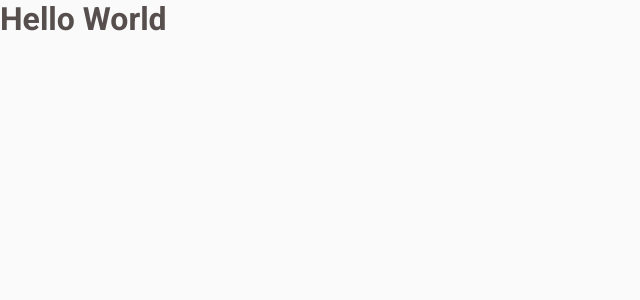
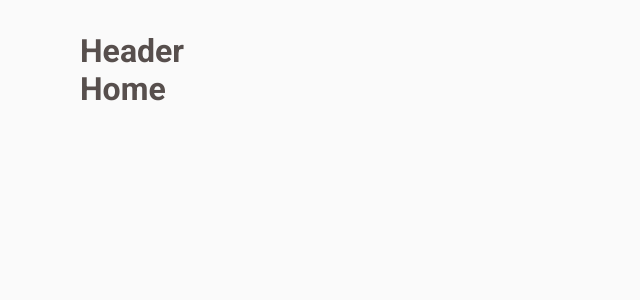
Before and after one commit to pdavinunes/coffee-delivery, a React (Vite) app: page / in a window 1280 px wide. Shown: the top 300 px of the page, without its empty margins (0-640 px from the left). Built offline with nearby package versions, Linux system fonts and the light colour scheme.

Commit message:
feat: add rotas e default layout

```diff
--- a/src/App.tsx
+++ b/src/App.tsx
@@ -1,12 +1,16 @@
 import { ThemeProvider } from 'styled-components'
+import { BrowserRouter } from "react-router-dom";
 
 import { defaultTheme } from './styles/themes/default'
 import { GlobalStyle } from './styles/global'
+import { Router } from './Router'
 
 function App() {
   return (
     <ThemeProvider theme={defaultTheme}>
-      <h1>Hello World</h1>
+      <BrowserRouter >
+        <Router />
+      </BrowserRouter>
       <GlobalStyle />
     </ThemeProvider>
   )
--- /dev/null
+++ b/src/Router.tsx
@@ -0,0 +1,13 @@
+import { Route, Routes } from "react-router-dom";
+import { DefaultLayout } from "./layouts/DefaultLayout";
+import { Home } from "./pages/Home";
+
+export function Router() {
+  return (
+    <Routes>
+      <Route path="/" element={<DefaultLayout />} >
+        <Route path="/" element={<Home />} />
+      </Route>
+    </Routes>
+  )
+}
--- /dev/null
+++ b/src/components/Header/index.tsx
@@ -0,0 +1,5 @@
+export function Header() {
+  return (
+    <h1>Header</h1>
+  )
+}
--- /dev/null
+++ b/src/layouts/DefaultLayout/index.tsx
@@ -0,0 +1,12 @@
+import { Outlet } from "react-router-dom";
+import { Header } from "../../components/Header";
+import { LayoutContainer } from "./styles";
+
+export function DefaultLayout() {
+  return (
+    <LayoutContainer>
+      <Header />
+      <Outlet />
+    </LayoutContainer>
+  )
+}
--- /dev/null
+++ b/src/layouts/DefaultLayout/styles.ts
@@ -0,0 +1,9 @@
+import styled from "styled-components";
+
+export const LayoutContainer = styled.div`
+  max-width: 70rem;
+  margin: 2rem auto;
+
+  display: flex;
+  flex-direction: column;
+`
--- /dev/null
+++ b/src/pages/Home/index.tsx
@@ -0,0 +1,5 @@
+export function Home() {
+  return (
+    <h1>Home</h1>
+  )
+}
```
Also changed, not shown: src/components/Header/styles.ts (added), src/pages/Home/styles.ts (added).
